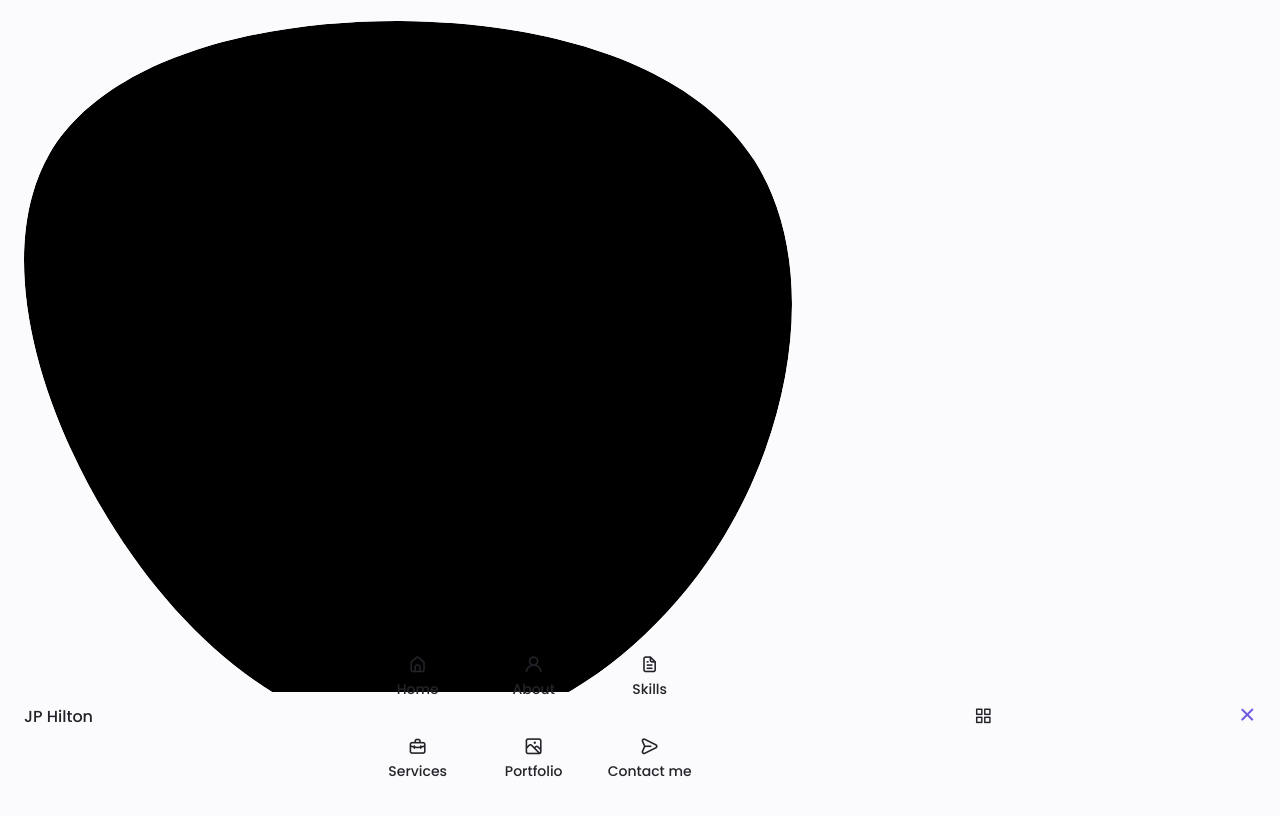
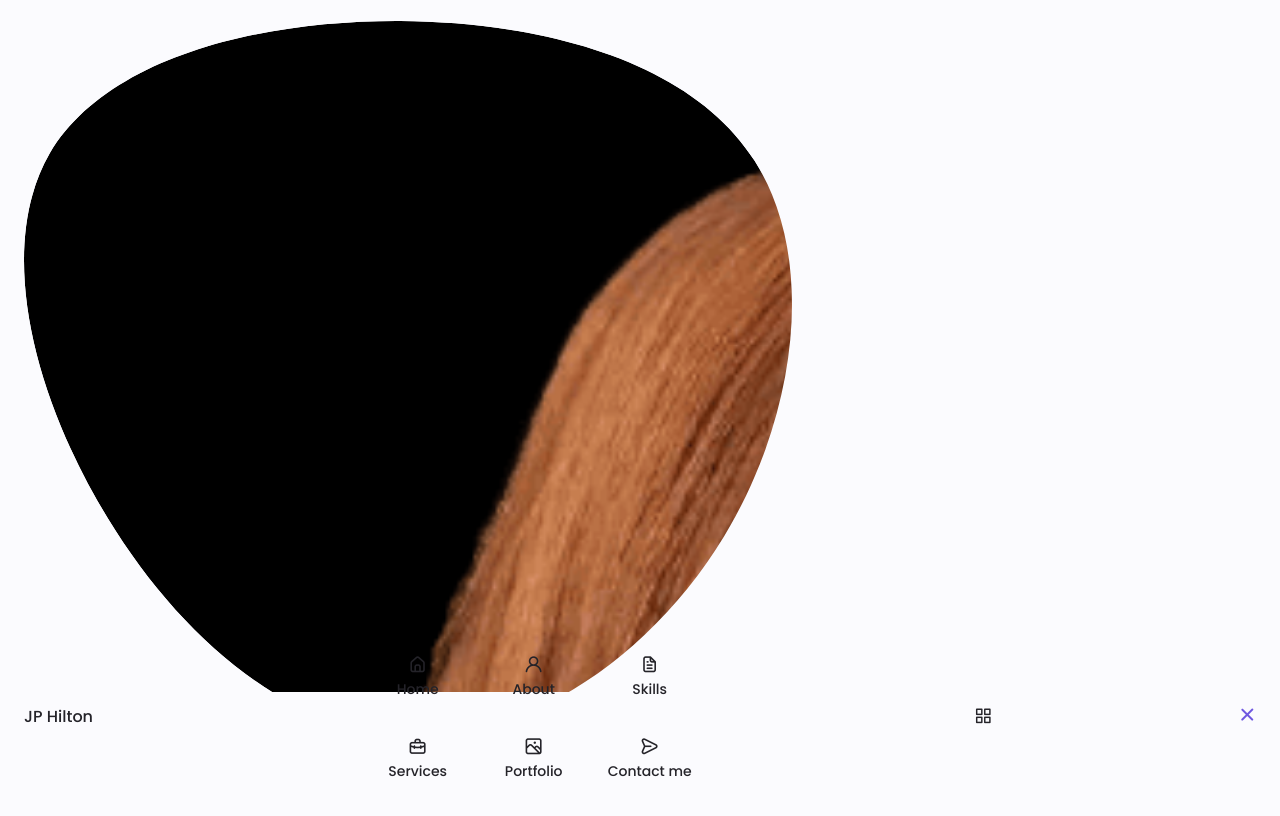
Before and after one commit to jph4/jph4.github.io, a plain HTML site: page 0/index.html in a window 1280 px wide. Shown: the part 60-876 px from the top of the page. Drawn offline with nearby package versions, Linux system fonts and the light colour scheme.

Commit message:
Update index.html (0)

```diff
--- a/0/index.html
+++ b/0/index.html
@@ -85,7 +85,7 @@
                   </div>
 
                   <div class="home__img">
-                    <svg viewBox="0 0 200 187" xmlns="http://www.w3.org/2000/svg" xmlns:xlink="http://www.w3.org/1999/xlink">
+                    <svg class="home__blob" viewBox="0 0 200 187" xmlns="http://www.w3.org/2000/svg" xmlns:xlink="http://www.w3.org/1999/xlink">
                       <mask id="mask0" mask-type="alpha">
                         <path d="M190.312 36.4879C206.582 62.1187 201.309 102.826 182.328 134.186C163.346 165.547
                         130.807 187.559 100.226 186.353C69.6454 185.297 41.0228 161.023 21.7403 129.362C2.45775
@@ -97,7 +97,7 @@
                         165.547 130.807 187.559 100.226 186.353C69.6454 185.297 41.0228 161.023 21.7403
                         129.362C2.45775 97.8511 -7.48481 59.1033 6.67581 34.5279C20.9871 10.1032 59.7028
                         -0.149132 97.9666 0.00163737C136.23 0.303176 174.193 10.857 190.312 36.4879Z"/>
-                        <image href=""/>
+                        <image class="home__blob-img" xlink:href="assets/img/perfil.png"/>
                       </g>
                     </svg>
                   </div>
```
